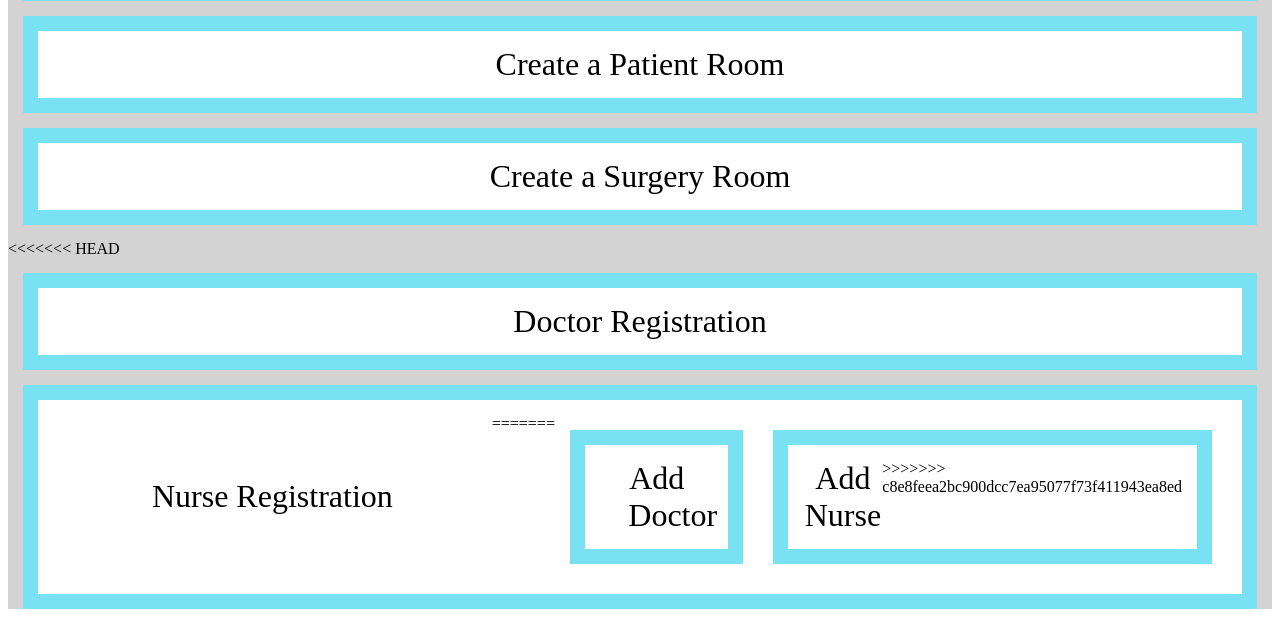
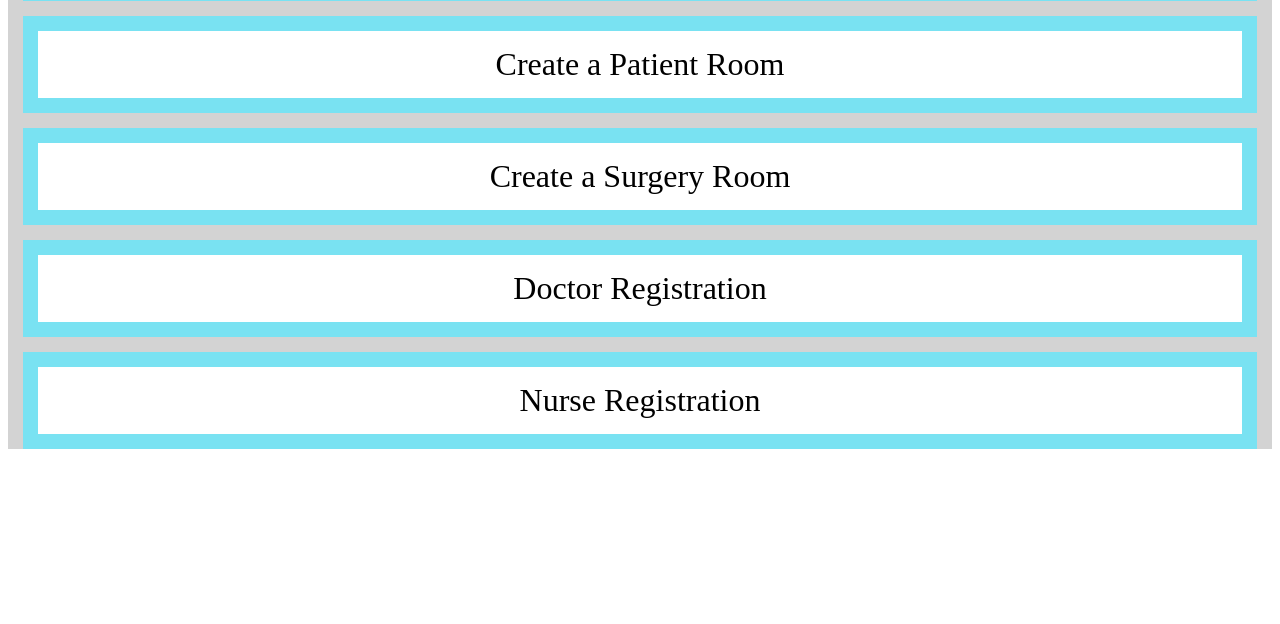
Before and after one commit to MawRojas/HospitalManagementSystem, a Django app: page / in a window 1280 px wide. Shown: the part 1402-2026 px from the top of the page. After the commit the page ends 1851 px from the top, so only its background shows below. Run offline with Django 3.2, Linux system fonts and the light colour scheme; a user stored in the database is signed in; data comes from the database, SQL or seed files in the repository.

Commit message:
Changed add doctor/nurse to doctor/nurse registration

```diff
--- a/hospital_management_system/hospital/templates/hospital/home.html
+++ b/hospital_management_system/hospital/templates/hospital/home.html
@@ -63,21 +63,12 @@
                         <div class="home_list_item_container">
                             <div class="home_list_item"><a class="home_list_item_text" href="{% url 'hospital:post_surgery_room' %}">Create a Surgery Room</a></div>
                         </div>
-<<<<<<< HEAD
-
                         <div class="home_list_item_container">
                             <div class="home_list_item"><a class="home_list_item_text" href="{% url 'person:doctor_details' %}">Doctor Registration</a></div>
                         </div>
 
                         <div class="home_list_item_container">
                             <div class="home_list_item"><a class="home_list_item_text" href="{% url 'person:nurse_details' %}">Nurse Registration</a></div>
-=======
-                        <div class="home_list_item_container">
-                            <div class="home_list_item"><a class="home_list_item_text" href="{% url 'person:doctor_details' %}">Add Doctor</a></div>
-                        </div>
-                        <div class="home_list_item_container">
-                            <div class="home_list_item"><a class="home_list_item_text" href="{% url 'person:nurse_details' %}">Add Nurse</a></div>
->>>>>>> c8e8feea2bc900dcc7ea95077f73f411943ea8ed
                         </div>
                     </div>
                 {% else %}
```
